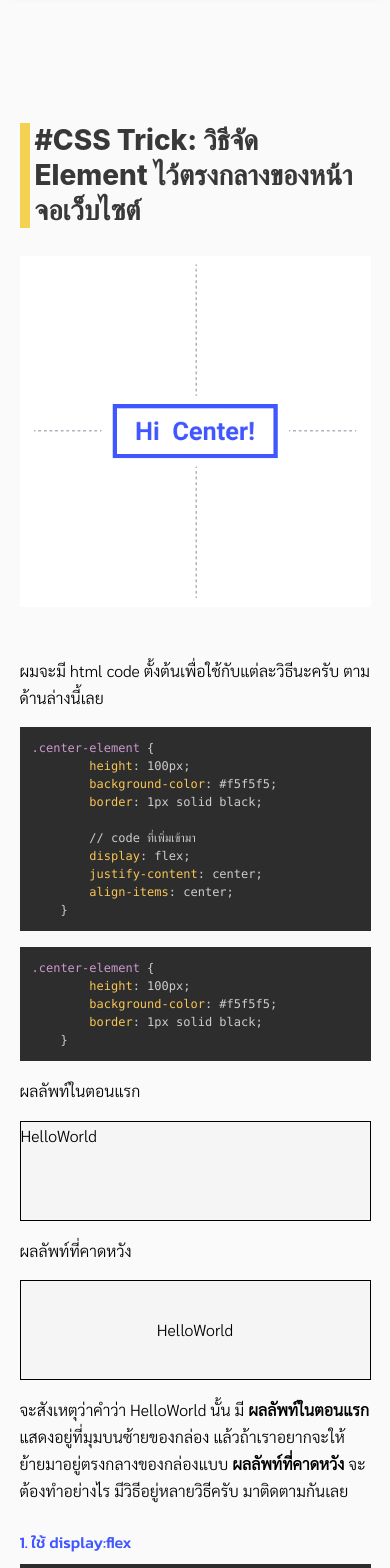
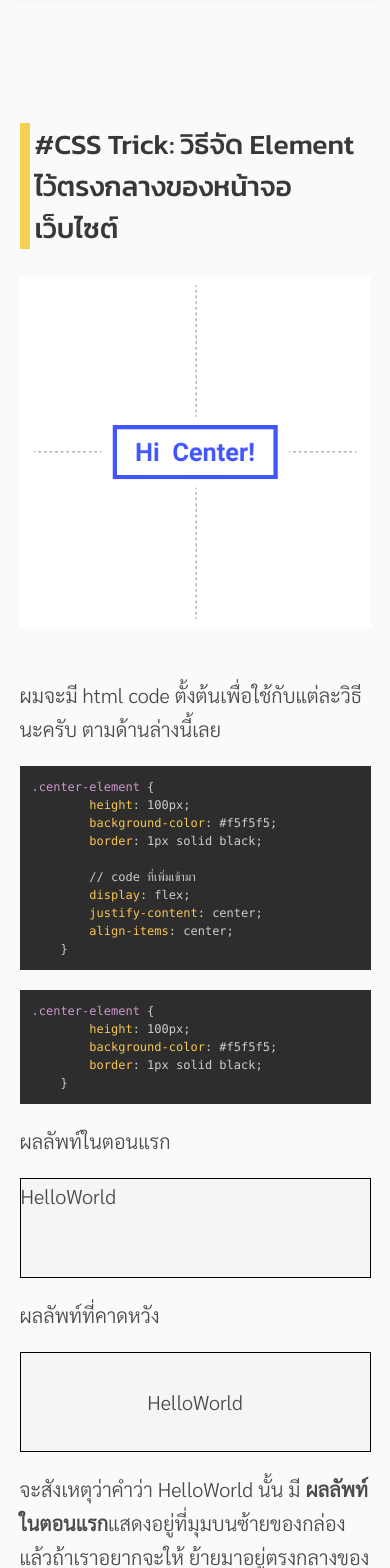
Before and after one commit to Aphiwit1/2021-next-nuengstory-v1, a Next.js app: page /posts/blog-1-element-center in a window 390 px wide. Shown: the part 100-1668 px from the top of the page. Built offline with nearby package versions, Linux system fonts and the light colour scheme.

Commit message:
update color in text

```diff
--- a/pages/posts/content.module.css
+++ b/pages/posts/content.module.css
@@ -20,11 +20,13 @@
 
 .textHeader {
     font-size: 48px;
-    font-weight: 800;
+    font-weight: 500;
     margin: 1em 0px;
     color: #393838;
     border-left: 10px solid #f4d150;
     padding-left: 5px;
+    font-family: 'Kanit', sans-serif;
+
 }
 
 .imageCoverContainer {
@@ -46,11 +48,11 @@
     margin-bottom: 1em;
     line-height: 1.7;
     font-family: 'Sarabun', sans-serif;
-
+    color: #4a4a4a;
 }
 
 .textTopic {
-    font-size: 22px;
+    font-size: 26px;
     font-weight: 500;
     margin: 1.5em 0px .3em 0px;
     color: #4056ff;
@@ -99,7 +101,7 @@
 
     .textContent,
     .textTopic {
-        font-size: 16px;
+        font-size: 20px;
         line-height: 1.7;
     }
 
```
